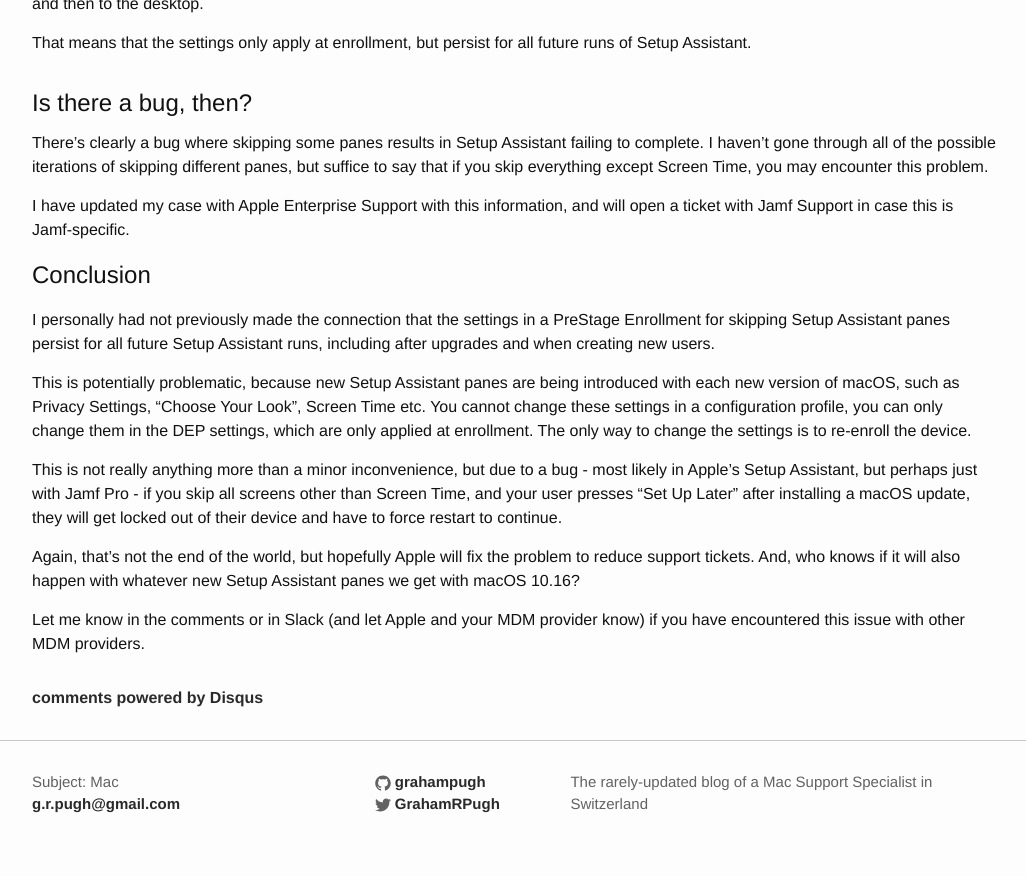
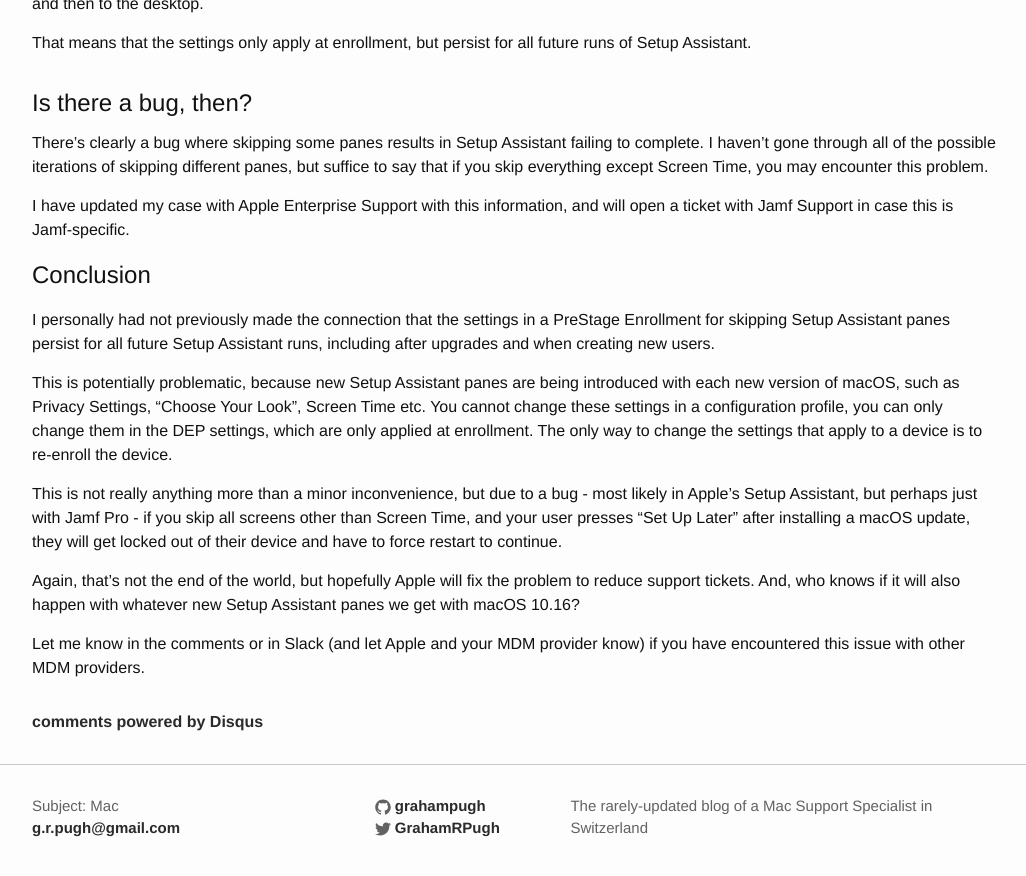
Before and after one commit to grahampugh/grahampugh.github.io, a Jekyll site: the page built from _posts/2020-06-06-prestages-setup-assistant.md, in a window 1280 px wide and 900 px high, scrolled down 3301 px. Shown: the top 876 px of the window, without its empty margins (126-1152 px from the left). Built offline with Jekyll 4.4.1, drawn with Linux system fonts in a browser that asks for light colours; comment, search, counter and statistics services are not loaded.

Commit message:
clarification

```diff
--- a/_posts/2020-06-06-prestages-setup-assistant.md
+++ b/_posts/2020-06-06-prestages-setup-assistant.md
@@ -47,7 +47,7 @@
 
 I personally had not previously made the connection that the settings in a PreStage Enrollment for skipping Setup Assistant panes persist for all future Setup Assistant runs, including after upgrades and when creating new users.
 
-This is potentially problematic, because new Setup Assistant panes are being introduced with each new version of macOS, such as Privacy Settings, "Choose Your Look", Screen Time etc. You cannot change these settings in a configuration profile, you can only change them in the DEP settings, which are only applied at enrollment. The only way to change the settings is to re-enroll the device.
+This is potentially problematic, because new Setup Assistant panes are being introduced with each new version of macOS, such as Privacy Settings, "Choose Your Look", Screen Time etc. You cannot change these settings in a configuration profile, you can only change them in the DEP settings, which are only applied at enrollment. The only way to change the settings that apply to a device is to re-enroll the device.
 
 This is not really anything more than a minor inconvenience, but due to a bug - most likely in Apple's Setup Assistant, but perhaps just with Jamf Pro - if you skip all screens other than Screen Time, and your user presses "Set Up Later" after installing a macOS update, they will get locked out of their device and have to force restart to continue.
 
```
